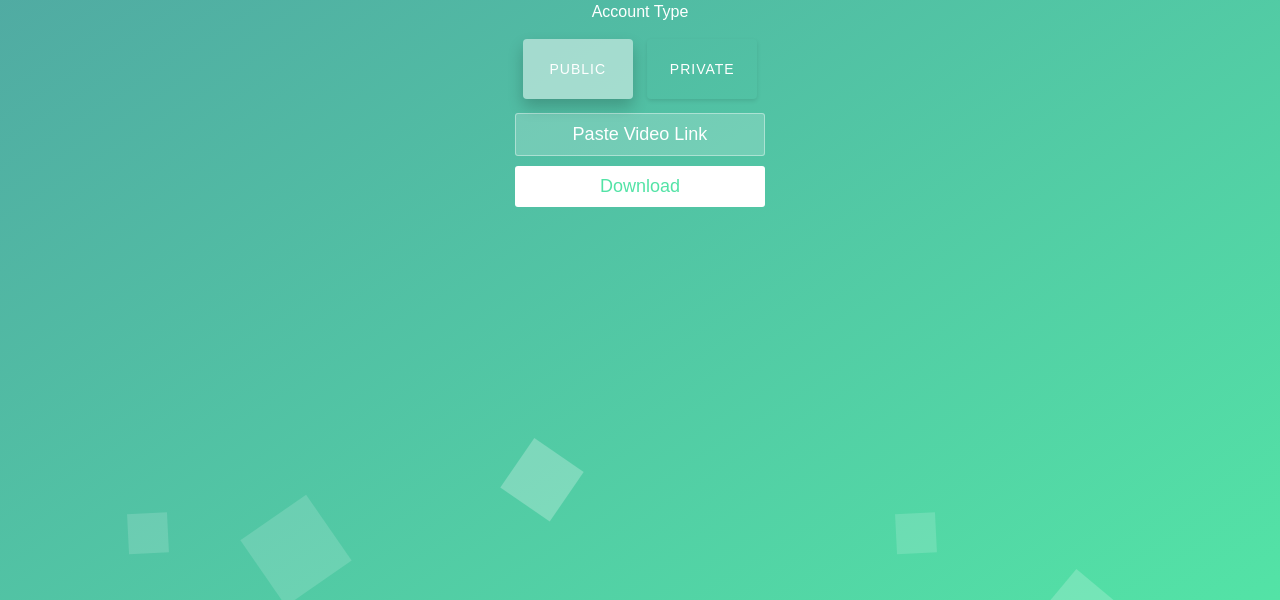
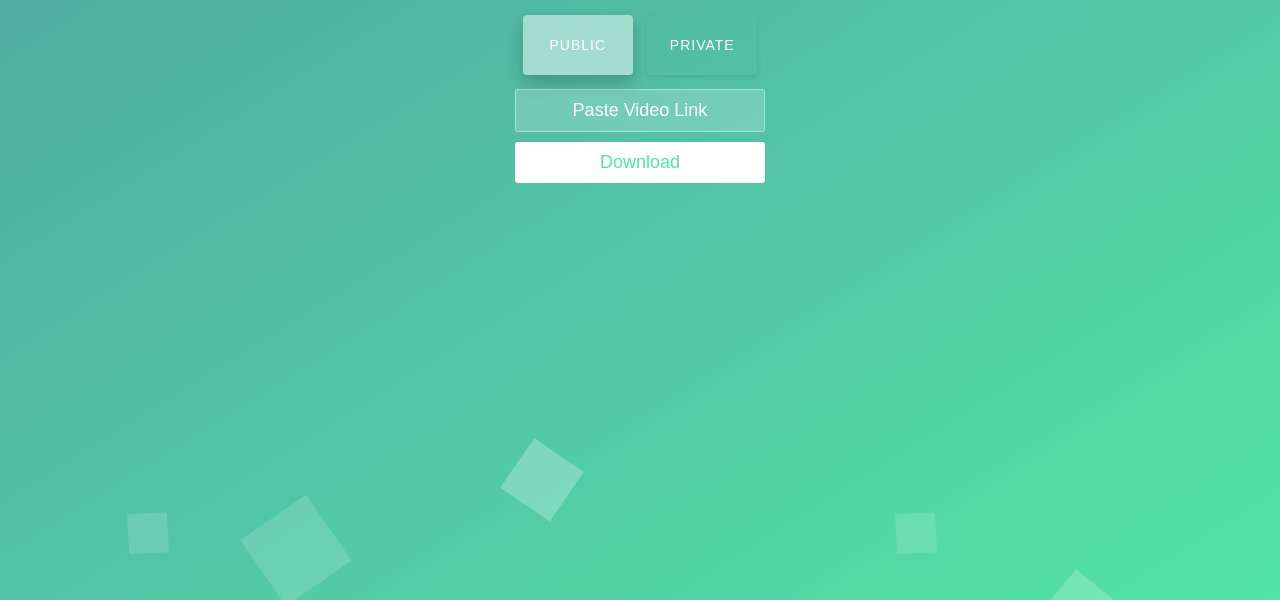
Before and after one commit to Sumit189/Instagram-video-downloader, a plain HTML site: page index.html in a window 1280 px wide. Shown: the part 200-800 px from the top of the page. Drawn offline with nearby package versions, Linux system fonts and the light colour scheme; a web font is replaced by a local one.

Commit message:
Update style.css

```diff
--- a/style.css
+++ b/style.css
@@ -64,7 +64,7 @@ body :-ms-input-placeholder {
 .container {
   max-width: 600px;
   margin: 0 auto;
-  padding: 15vh 0;
+  padding: 12vh 0;
   height:100%;
   text-align: center;
 }
```
